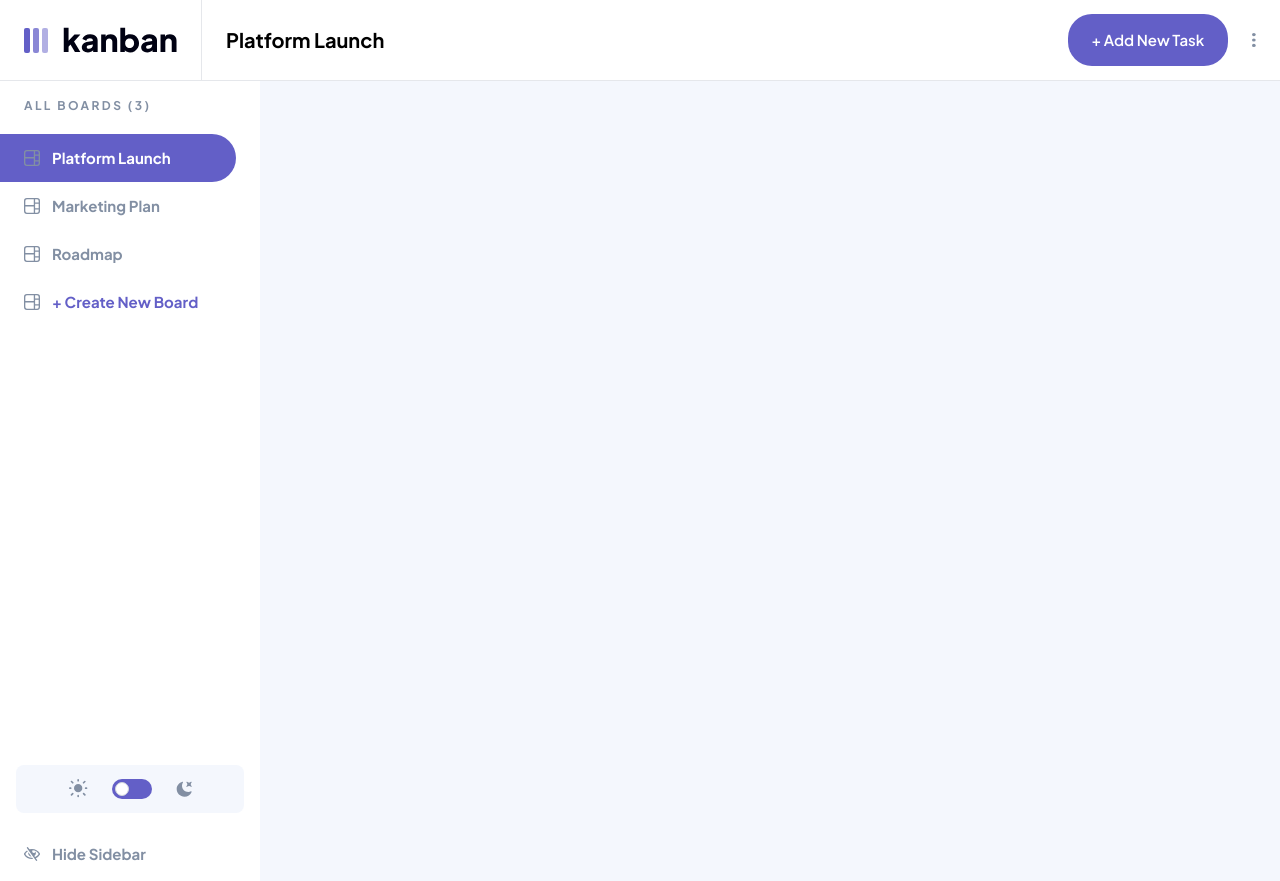
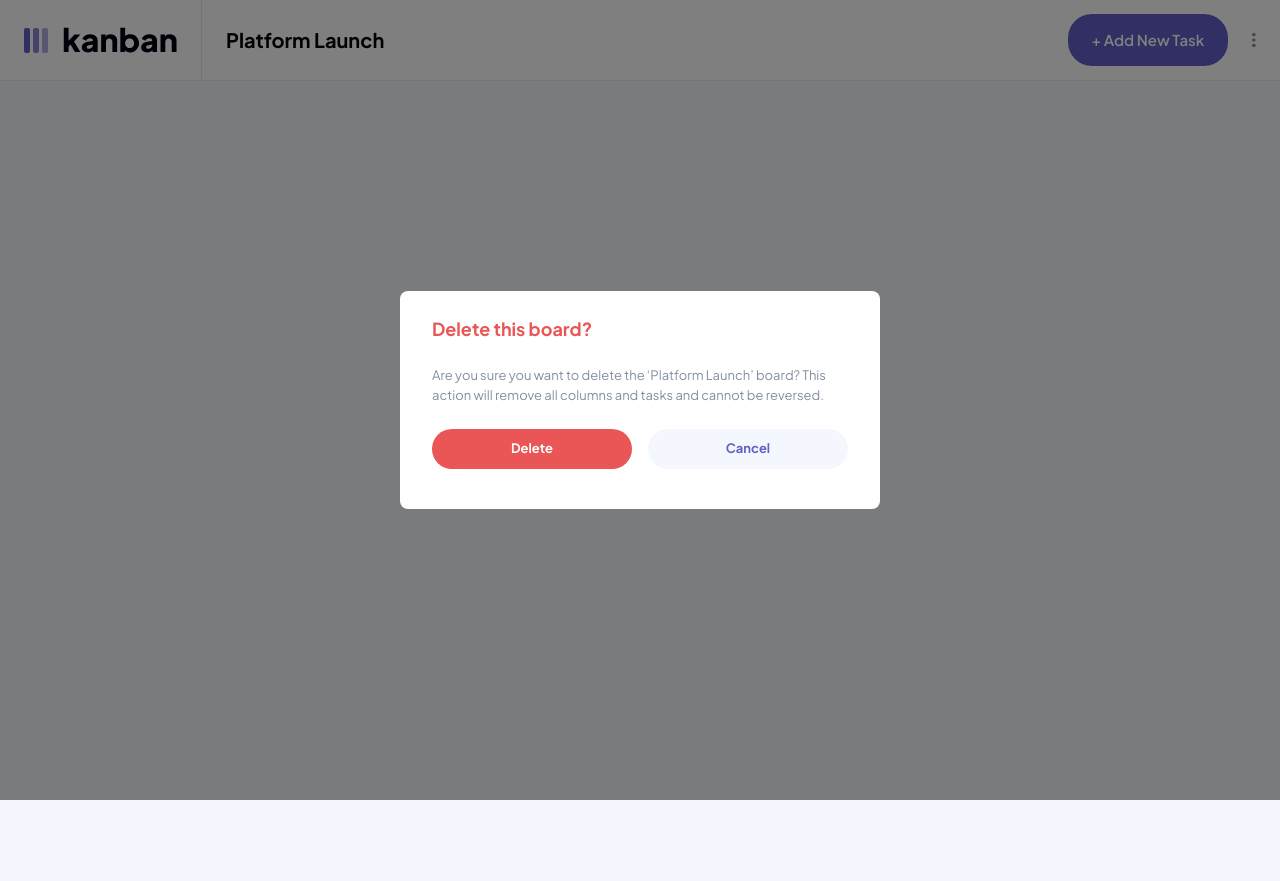
Before and after one commit to 12Ricky0/kanban-task-mgt, a Next.js app: page / in a window 1280 px wide. After the commit the page ends 800 px from the top, so only its background shows below. Built offline with nearby package versions, Linux system fonts and the light colour scheme.

Commit message:
delete modal

```diff
--- a/app/globals.css
+++ b/app/globals.css
@@ -9,3 +9,14 @@
   /* margin: 0;
   padding: 0; */
 }
+
+.overlay {
+  position: fixed;
+  top: 0;
+  left: 0;
+  width: 100%;
+  height: 100%;
+  opacity: 1;
+  background-color: rgba(0, 0, 0, 0.5);
+  overflow-y: scroll;
+}
--- a/app/page.tsx
+++ b/app/page.tsx
@@ -1,12 +1,14 @@
 import Image from "next/image";
 import Header from "@/components/header";
 import NavBar from "@/components/side-bar";
+import DeleteModal from "@/components/modals/delete";
 
 export default function Home() {
   return (
     <main className="">
       <Header />
-      <NavBar />
+      {/* <NavBar /> */}
+      <DeleteModal />
     </main>
   );
 }
--- /dev/null
+++ b/components/modals/delete.tsx
@@ -0,0 +1,28 @@
+import { Overlay } from "../overlay";
+
+export default function DeleteModal() {
+  return (
+    <Overlay>
+      <section className="bg-white z-10 mx-4 md:w-[480px] rounded-lg pb-6">
+        <article className="mx-6 md:mx-8">
+          <h1 className="text-[18px] my-6 font-bold text-tetiary-red">
+            Delete this board?
+          </h1>
+          <p className="text-[13px] text-secondary-gray mb-6">
+            Are you sure you want to delete the ‘Platform Launch’ board? This
+            action will remove all columns and tasks and cannot be reversed.
+          </p>
+
+          <div className="md:flex gap-4">
+            <button className="block mb-4 text-white hover:bg-tetiary-light-red leading-[23p] h-10 font-bold text-[13px] bg-tetiary-red w-[100%] rounded-full">
+              Delete
+            </button>
+            <button className=" text-primary-violet hover:bg-secondary-light-blue leading-[23p] h-10 font-bold text-[13px] bg-tetiary-white-space w-[100%] rounded-full">
+              Cancel
+            </button>
+          </div>
+        </article>
+      </section>
+    </Overlay>
+  );
+}
--- /dev/null
+++ b/components/overlay.tsx
@@ -0,0 +1,7 @@
+import { ReactNode } from "react";
+
+export function Overlay({ children }: { children: ReactNode }) {
+  return (
+    <div className="overlay flex items-center justify-center">{children}</div>
+  );
+}
```
